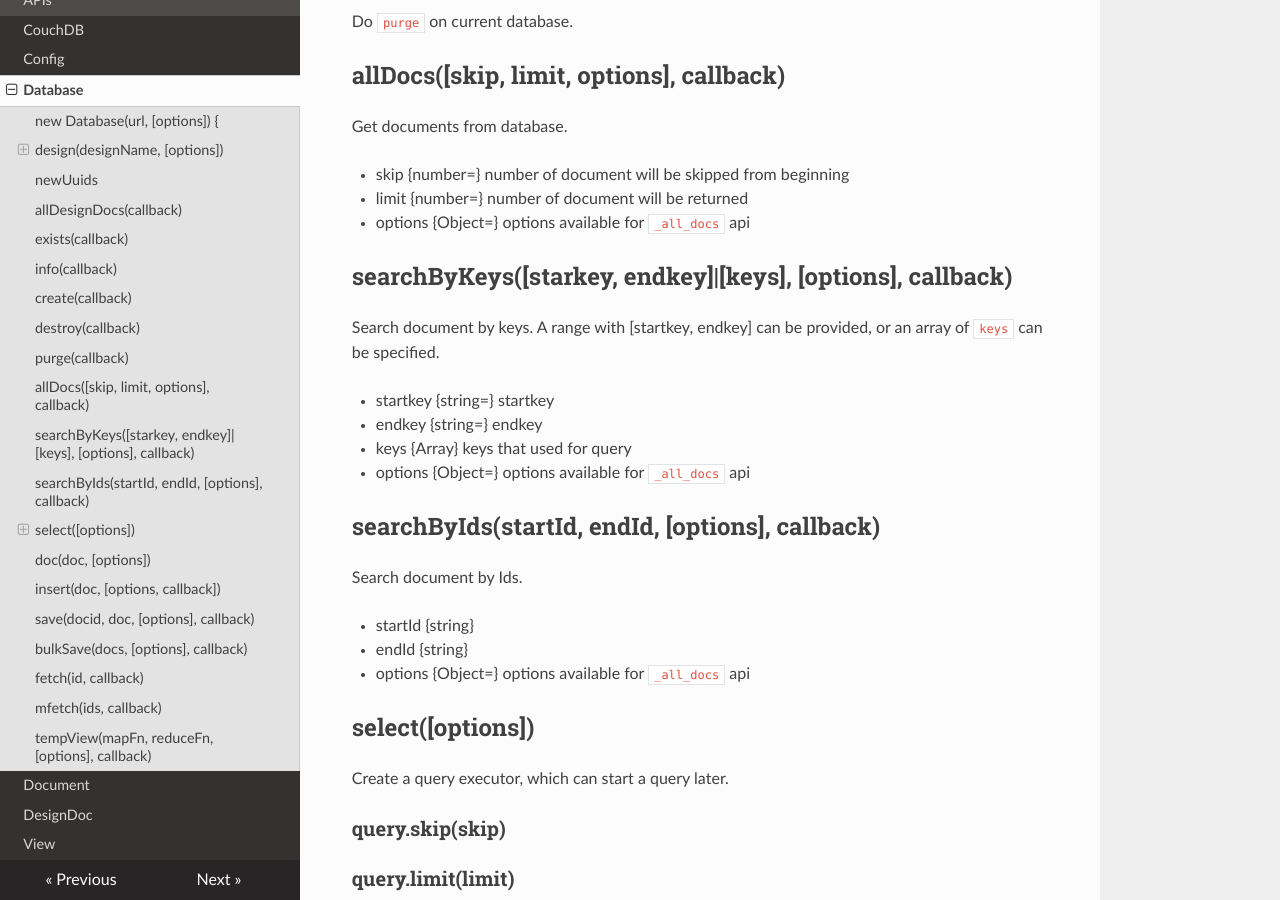
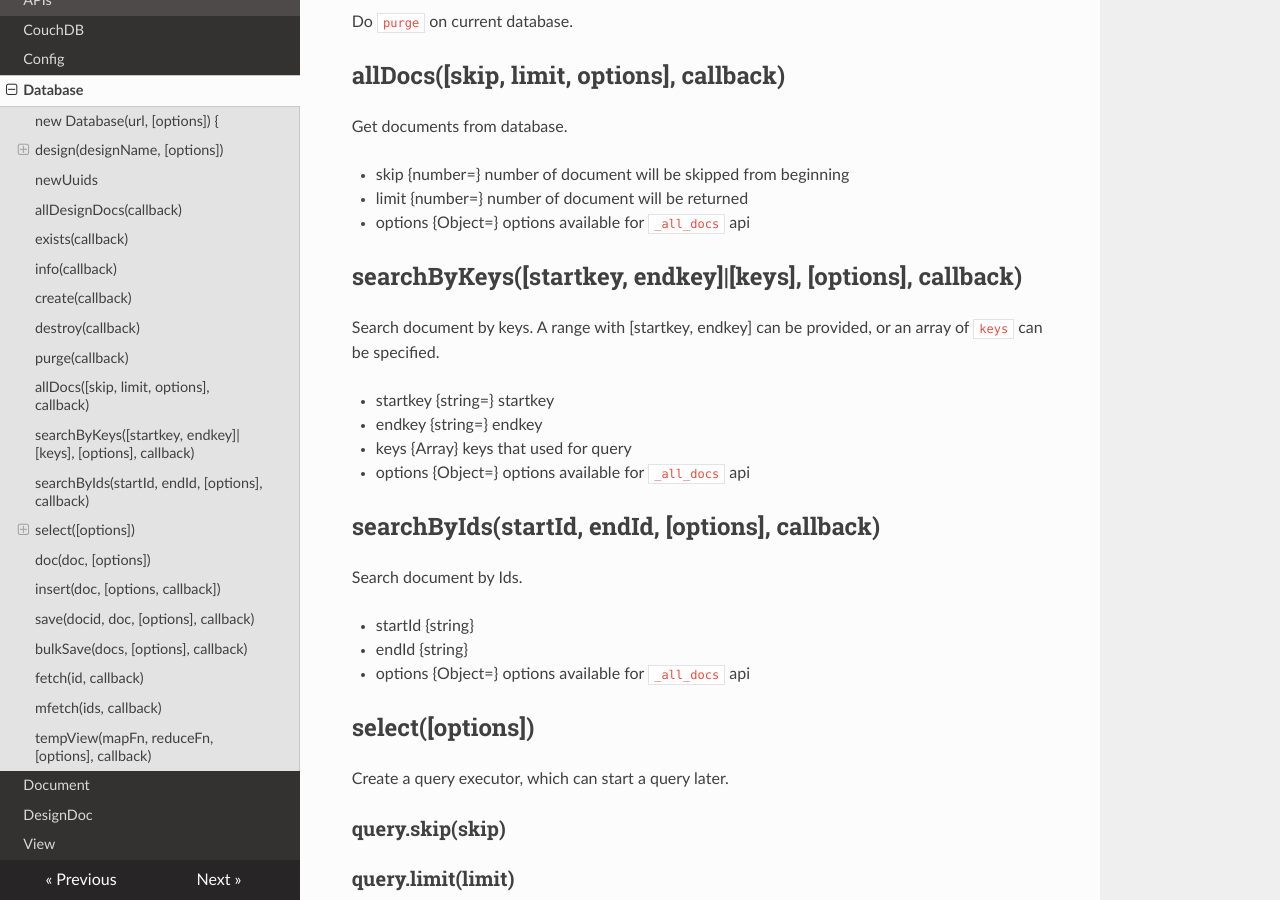
Before and after one commit to villadora/node-couchdb, an MkDocs documentation site: the page built from docs/database.md, in a window 1280 px wide and 900 px high, scrolled down 1210 px. Built offline with MkDocs 1.6.1, drawn with Linux system fonts in a browser that asks for light colours; nearby versions of some CDN libraries; old or Windows-style settings are respelled for this version of MkDocs.

Commit message:
fix typo

```diff
--- a/docs/database.md
+++ b/docs/database.md
@@ -53,7 +53,7 @@ Get documents from database.
 * options {Object=} options available for `_all_docs` api
 
 
-## searchByKeys([starkey, endkey]|[keys], [options], callback)
+## searchByKeys([startkey, endkey]|[keys], [options], callback)
 
 Search document by keys. A range with [startkey, endkey] can be provided, or an array of `keys` can be specified.
 
```
